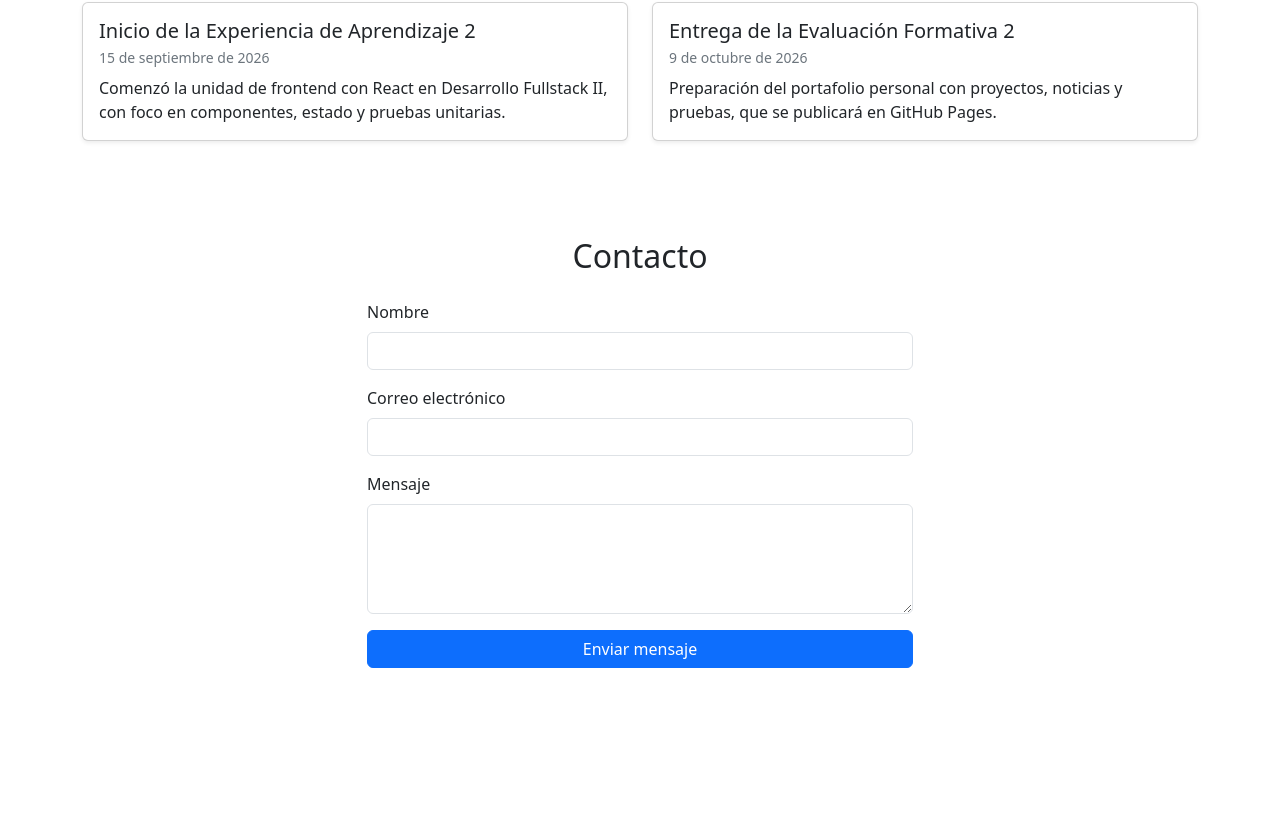
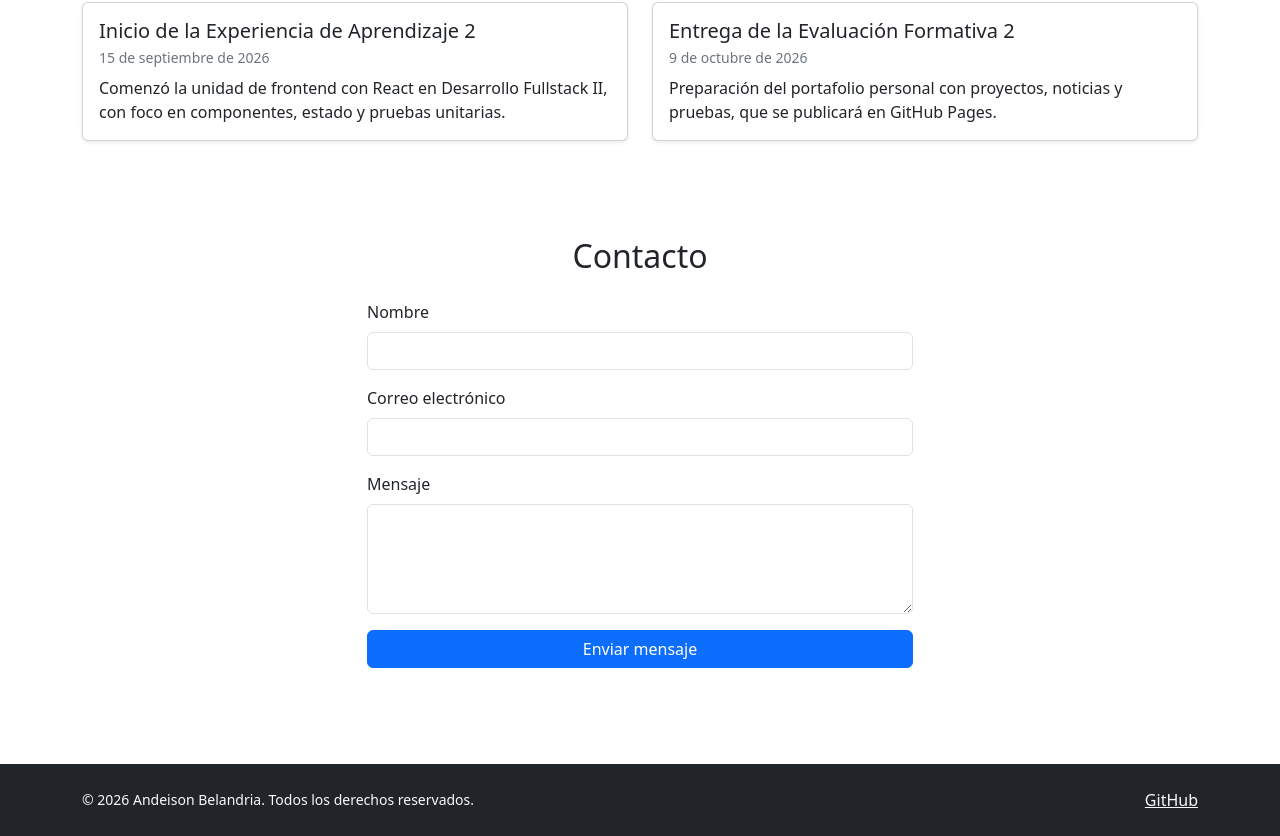
Before and after one commit to Kratos19-11/portafolio-dsy1104, a React (Vite) app: page / in a window 1280 px wide. Shown: the part 1432-2268 px from the top of the page. Before the commit the page ends 2148 px from the top, so only its background shows below. Built offline with nearby package versions, Linux system fonts and the light colour scheme.

Commit message:
agrega Footer y mejoras de accesibilidad (enlace para saltar al contenido)

```diff
--- a/index.html
+++ b/index.html
@@ -4,6 +4,7 @@
     <meta charset="UTF-8" />
     <link rel="icon" type="image/svg+xml" href="/favicon.svg" />
     <meta name="viewport" content="width=device-width, initial-scale=1.0" />
+    <meta name="description" content="Portafolio personal de Andeison Belandria, estudiante de Ingeniería en Informática en Duoc UC: proyectos, noticias y contacto." />
     <title>Portafolio Personal</title>
   </head>
   <body>
--- a/src/App.jsx
+++ b/src/App.jsx
@@ -1,4 +1,5 @@
 import NavBar from './components/layout/NavBar';
+import Footer from './components/layout/Footer';
 import Introduction from './components/introduction/Introduction';
 import ProjectsSection from './components/projects/ProjectsSection';
 import NewsSection from './components/news/NewsSection';
@@ -11,10 +12,15 @@ const NAV_LINKS = [
   { label: 'Contacto', href: '#contacto' },
 ];
 
+const FOOTER_LINKS = [
+  { label: 'GitHub', href: 'https://github.com/Kratos19-11' },
+];
+
 const PROFILE = {
   name: 'Andeison Belandria',
   title: 'Estudiante de Desarrollo Fullstack · Duoc UC',
-  bio: 'Soy un estudiante apasionado por la tecnología y el desarrollo web. Me especializo en crear soluciones innovadoras y eficientes, siempre buscando aprender y mejorar mis habilidades.',
+  bio: 'Estudiante de Ingenieria en Informatica · Duoc UC',
+  bio: 'Soy un estudiante apasionado por la tecnología y el desarrollo web. Me especializo en crear soluciones innovadoras y eficientes, siempre buscando aprender y mejorar mis habilidades.',
   photo: 'images/Panda_Profile.jpg',
   photoAlt: 'Foto de perfil de Andeison Belandria',
   ctaText: 'Ver mis proyectos',
@@ -24,8 +30,16 @@ const PROFILE = {
 function App() {
   return (
     <>
+      <a
+        href="#contenido"
+        className="visually-hidden-focusable btn btn-warning position-fixed top-0 start-0 m-2 skip-link"
+      >
+        Saltar al contenido
+      </a>
+
       <NavBar brand="Mi Portafolio" links={NAV_LINKS} />
-      <main className="container">
+
+      <main id="contenido" className="container" tabIndex="-1">
         <Introduction {...PROFILE} />
         <ProjectsSection />
         <NewsSection
@@ -40,6 +54,8 @@ function App() {
         />
         <ContactForm />
       </main>
+
+      <Footer name={PROFILE.name} links={FOOTER_LINKS} />
     </>
   );
 }
--- /dev/null
+++ b/src/components/layout/Footer.jsx
@@ -0,0 +1,37 @@
+/**
+ * Pie de página del portafolio.
+ * Props:
+ *  - name: nombre que aparece en el aviso de derechos
+ *  - year: año (por defecto, el año actual)
+ *  - links: arreglo de { label, href } con enlaces externos
+ */
+function Footer({ name, year = new Date().getFullYear(), links = [] }) {
+  return (
+    <footer className="bg-dark text-light py-4 mt-5">
+      <div className="container d-flex flex-column flex-md-row justify-content-between align-items-center gap-2">
+        <p className="mb-0 small">
+          &copy; {year} {name}. Todos los derechos reservados.
+        </p>
+
+        {links.length > 0 && (
+          <ul className="list-inline mb-0">
+            {links.map((link) => (
+              <li className="list-inline-item" key={link.href}>
+                <a
+                  className="link-light"
+                  href={link.href}
+                  target="_blank"
+                  rel="noopener noreferrer"
+                >
+                  {link.label}
+                </a>
+              </li>
+            ))}
+          </ul>
+        )}
+      </div>
+    </footer>
+  );
+}
+
+export default Footer;
--- a/src/styles/custom.css
+++ b/src/styles/custom.css
@@ -19,3 +19,13 @@ html {
   height: 200px;
   object-fit: cover;
 }
+
+/* Accesibilidad: el enlace "Saltar al contenido" queda sobre la navbar al recibir foco */
+.skip-link {
+  z-index: 2000;
+}
+
+/* El foco que se mueve a <main> con el enlace anterior no necesita contorno */
+main:focus {
+  outline: none;
+}
```
Also changed, not shown: 1 other file (tests, documents, lock files or other folders).
